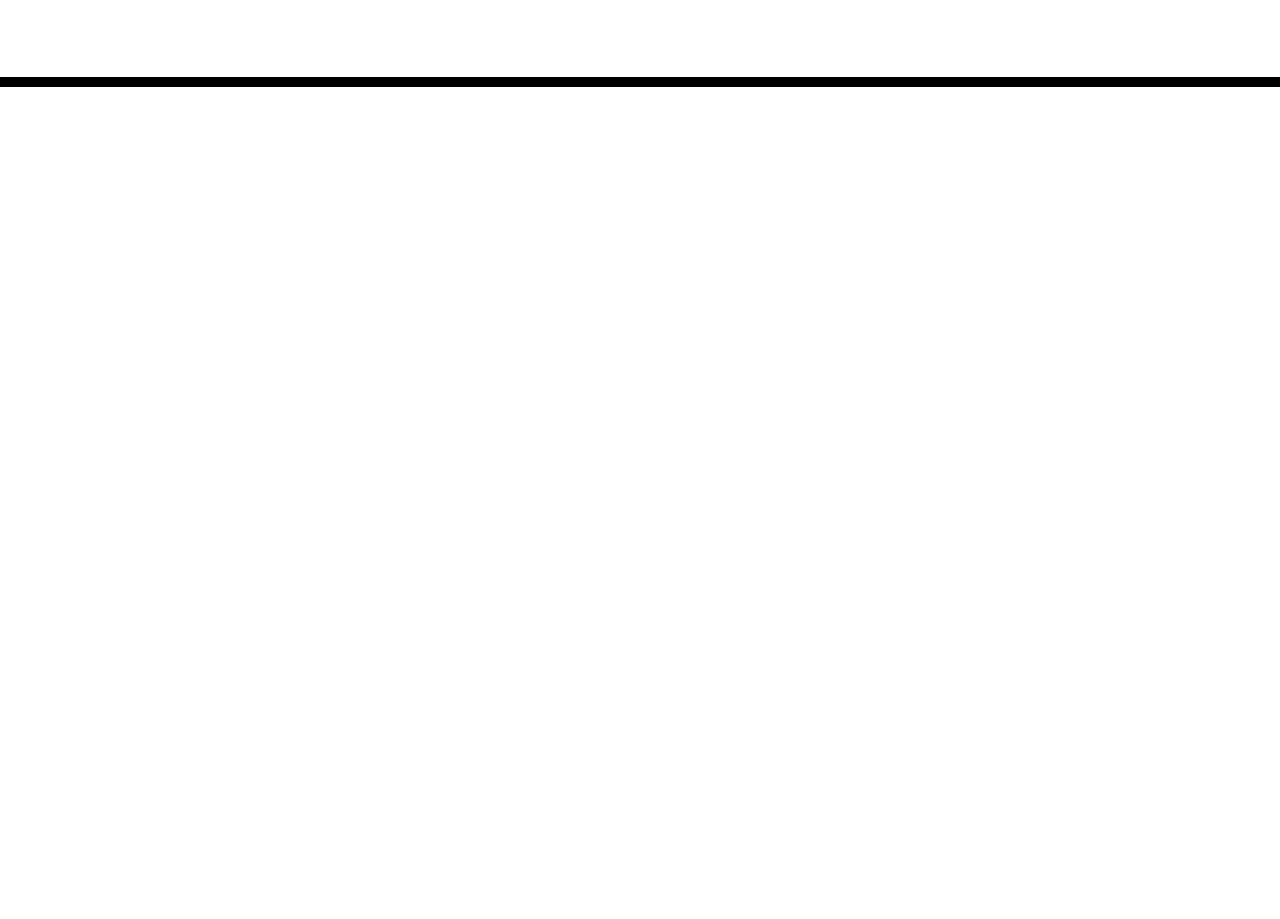
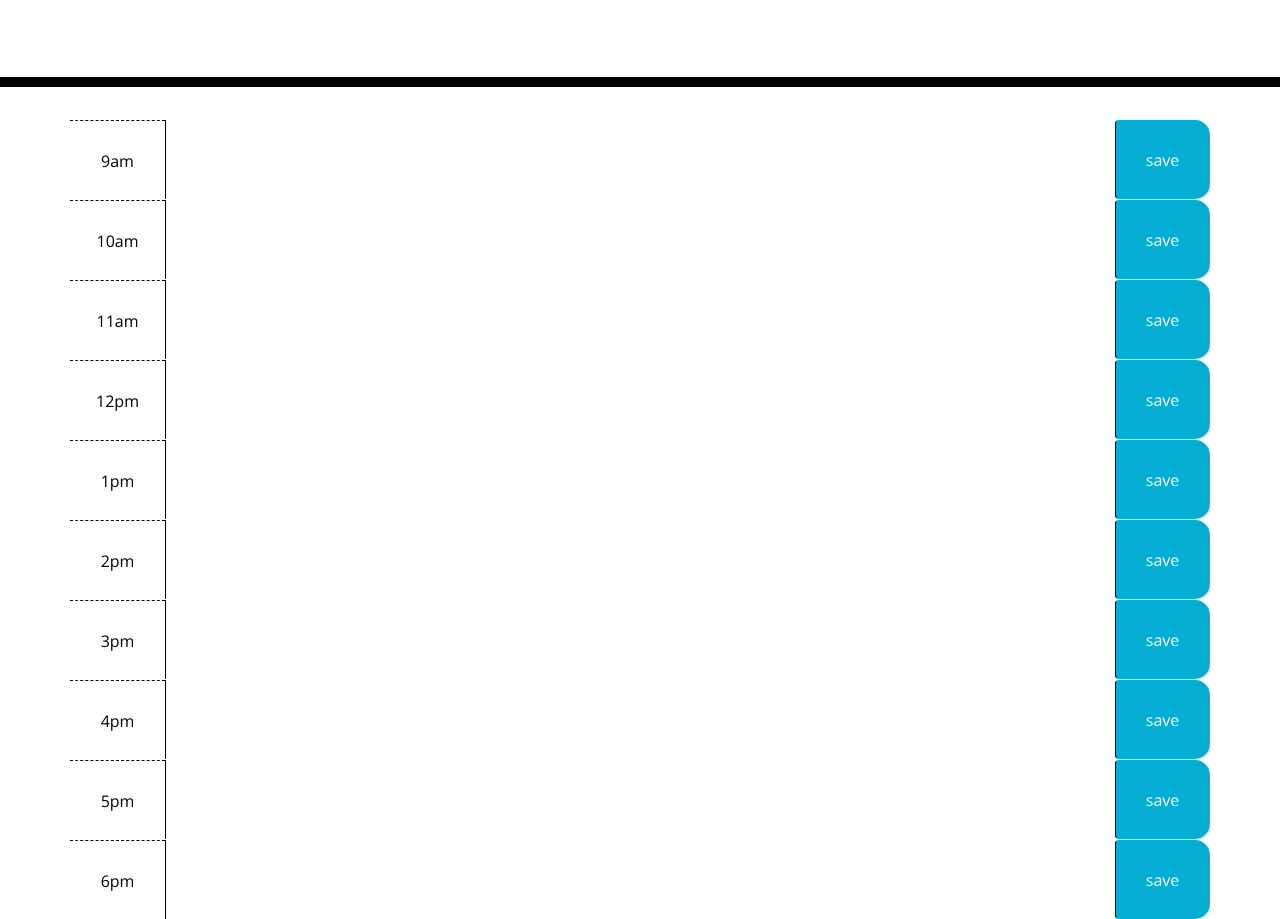
Before and after one commit to Adipure/homework005, a plain HTML site: page Develop/index.html in a window 1280 px wide. Shown: the part 181-1100 px from the top of the page. Before the commit the page ends 800 px from the top, so only its background shows below. Drawn offline with nearby package versions, Linux system fonts and the light colour scheme.

Commit message:
finished html

```diff
--- a/Develop/index.html
+++ b/Develop/index.html
@@ -28,11 +28,82 @@
       <p class="lead">A simple calendar app for scheduling your work day</p>
       <p id="currentDay" class="lead"></p>
     </header>
+    <section class = 'text-center notification'></section>
     <div class="container">
-      <!-- Timeblocks go here -->
+        <div id = "hour-1" class = "row time-block">
+          <div class ="col-md-1 hour">
+          9am
+          </div>
+          <textarea class ="col-md-10 description"></textarea>
+          <button class = "btn saveBtn col-md-1">save</button>
+        </div>
+          <div id="hour-2" class="row time-block">
+            <div class="col-md-1 hour">
+            10am
+            </div>
+            <textarea class="col-md-10 description"></textarea>
+            <button class="btn saveBtn col-md-1">save</button>
+          </div>
+          <div id="hour-3" class="row time-block">
+            <div class="col-md-1 hour">
+              11am
+            </div>
+            <textarea class="col-md-10 description"></textarea>
+            <button class="btn saveBtn col-md-1">save</button>
+          </div>
+          <div id="hour-4" class="row time-block">
+            <div class="col-md-1 hour">
+              12pm
+            </div>
+            <textarea class="col-md-10 description"> </textarea>
+            <button class="btn saveBtn col-md-1">save</button>
+          </div>
+          <div id="hour-5" class="row time-block">
+            <div class="col-md-1 hour">
+             1pm
+            </div>
+            <textarea class="col-md-10 description"> </textarea>
+            <button class="btn saveBtn col-md-1">save</button>
+          </div>
+          <div id="hour-6" class="row time-block">
+            <div class="col-md-1 hour">
+              2pm
+            </div>
+            <textarea class="col-md-10 description"> </textarea>
+            <button class="btn saveBtn col-md-1">save</button>
+          </div>
+          <div id="hour-7" class="row time-block">
+            <div class="col-md-1 hour">
+              3pm
+            </div>
+            <textarea class="col-md-10 description"></textarea>
+            <button class="btn saveBtn col-md-1">save</button>
+          </div>
+          <div id="hour-8" class="row time-block">
+            <div class="col-md-1 hour">
+              4pm
+            </div>
+            <textarea class="col-md-10 description"> </textarea>
+            <button class="btn saveBtn col-md-1">save</button>
+          </div>
+          <div id="hour-9" class="row time-block">
+            <div class="col-md-1 hour">
+              5pm
+            </div>
+            <textarea class="col-md-10 description"></textarea>
+            <button class="btn saveBtn col-md-1">save</button>
+          </div><div id="hour-10" class="row time-block">
+            <div class="col-md-1 hour">
+              6pm
+            </div>
+            <textarea class="col-md-10 description"></textarea>
+            <button class="btn saveBtn col-md-1">save</button>
+          </div>
+      </div>
     </div>
 
     <script src="https://code.jquery.com/jquery-3.4.1.min.js"></script>
     <script src="https://cdnjs.cloudflare.com/ajax/libs/moment.js/2.24.0/moment.min.js"></script>
+    <script src="script.js"></script>
   </body>
 </html>
```
Also changed, not shown: Develop/script.js (added).
